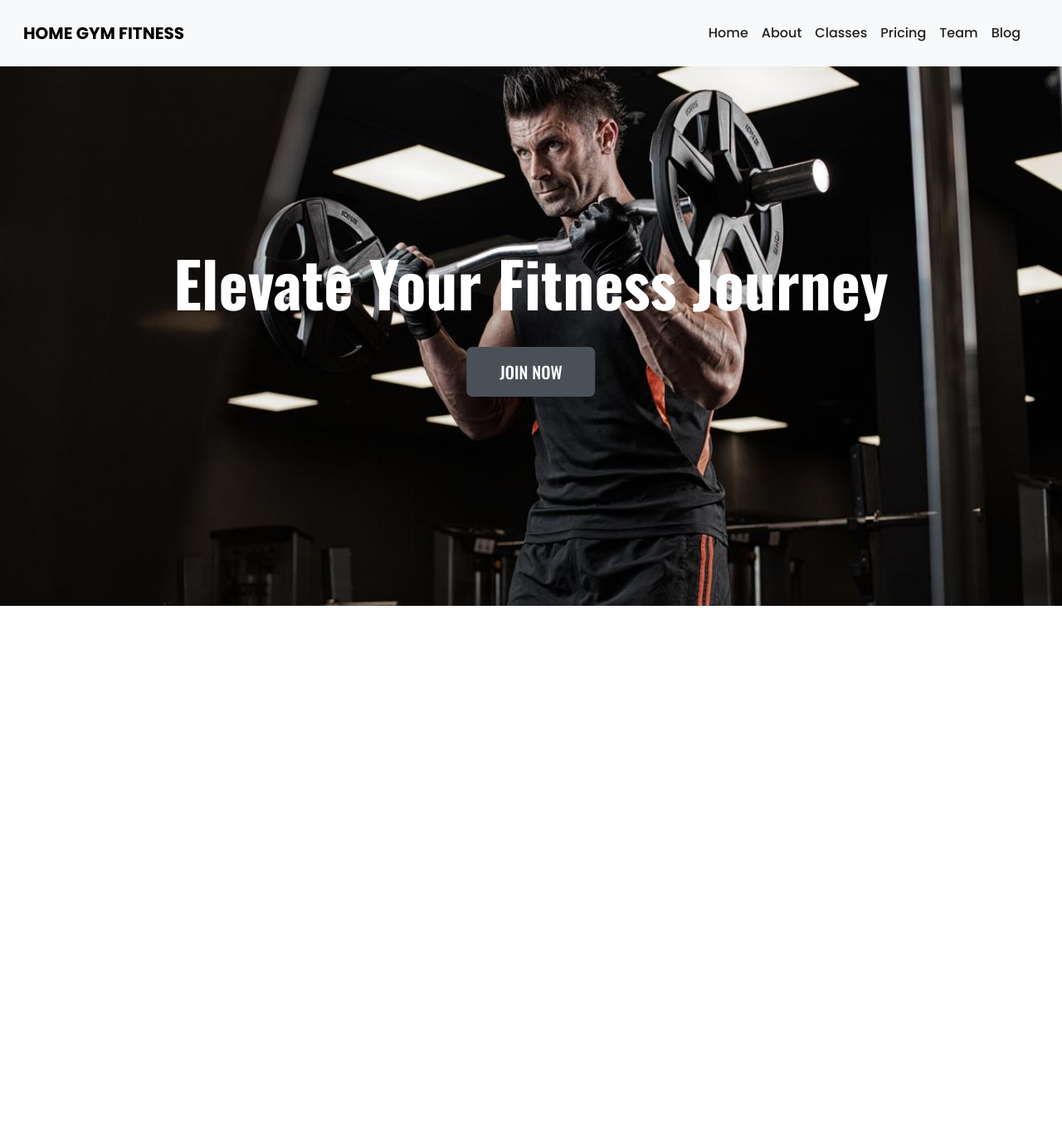
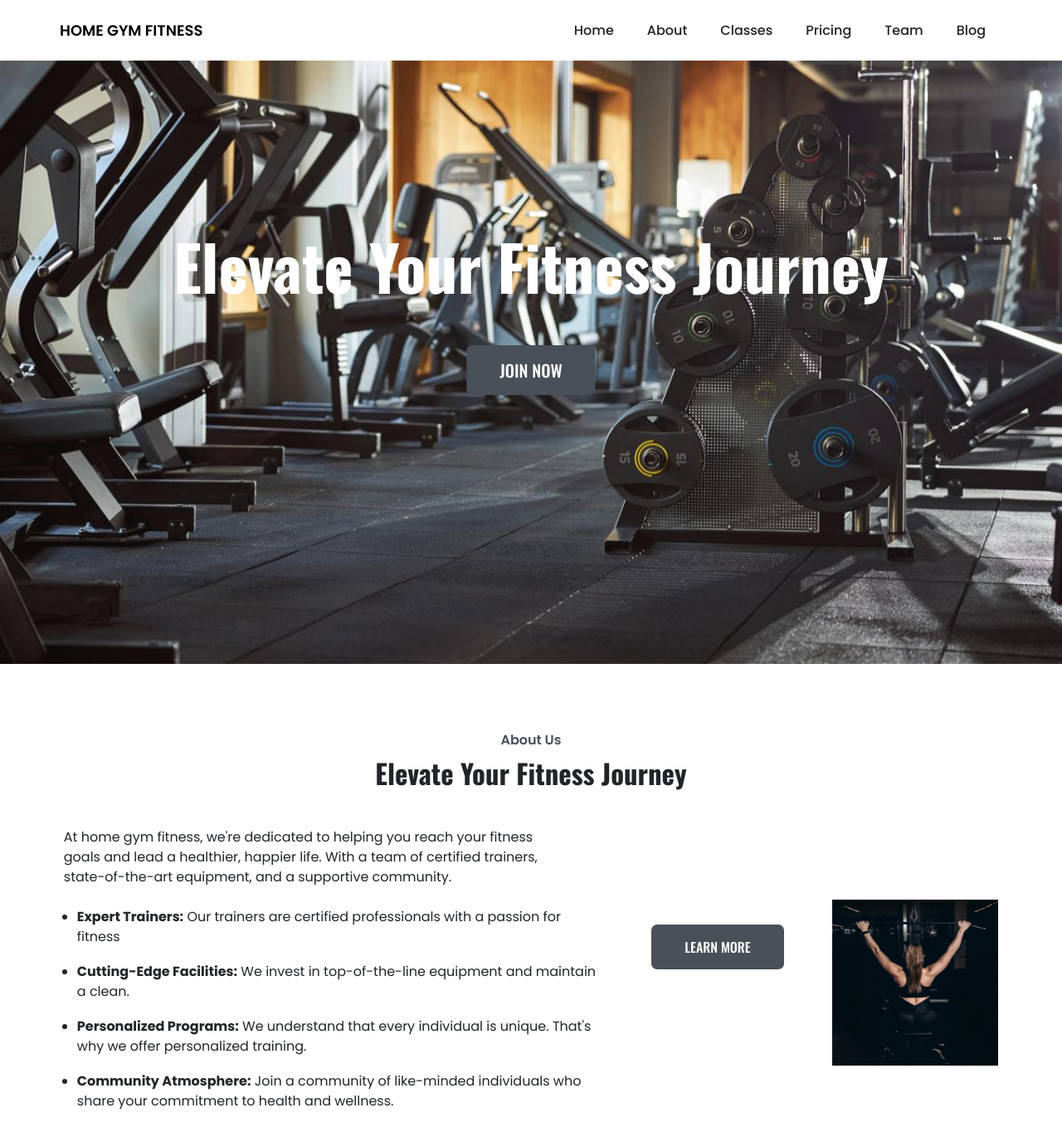
Before and after one commit to DouglasAraujo0/home-gym-fitness, a plain HTML site: page index.html in a window 1280 px wide. Shown: the whole page at 83% size. Before the commit the page ends 800 px from the top, so only its background shows below. Drawn offline with nearby package versions, Linux system fonts and the light colour scheme.

Commit message:
Comceçando primeira section

```diff
--- a/app.js
+++ b/app.js
@@ -1,6 +1,6 @@
 let currentIndex = 0; // Índice da imagem atual
-const images = document.querySelectorAll('.image-container img'); // Seleciona todas as imagens
-const totalImages = images.length; // Total de imagens
+const images = document.querySelectorAll('.image-container img');
+const totalImages = images.length;
 
 // Função para trocar a imagem
 function changeImage() {
@@ -15,4 +15,14 @@ function changeImage() {
 }
 
 // Troca a imagem a cada 3 segundos (3000ms)
-setInterval(changeImage, 6000);
+setInterval(changeImage, 3000);
+
+window.onscroll = function() { toggleNavbarClass() };
+
+    function toggleNavbarClass() {
+        if (window.scrollY > 50) {  // Quando o usuário rolar 50px ou mais
+            document.querySelector('.navbar').classList.add('scrolled');
+        } else {
+            document.querySelector('.navbar').classList.remove('scrolled');
+        }
+    }
--- a/index.html
+++ b/index.html
@@ -16,7 +16,7 @@
 <body>
 
     <header>
-        <nav class="navbar navbar-expand-lg bg-body-tertiary">
+        <nav class="navbar navbar-expand-lg">
             <div class="container-fluid">
                 <a class="navbar-brand" href="#">HOME GYM FITNESS</a>
                 <button class="navbar-toggler" type="button" data-bs-toggle="collapse" data-bs-target="#navbarNav" aria-controls="navbarNav" aria-expanded="false" aria-label="Toggle navigation">
@@ -60,8 +60,39 @@
             <img src="./img/banner-img5.jpg" alt="Homem fazendo remada serrote">
         </div>
 
+
+        <section>
+            <div class="titulo__sobre__nos">
+                <p class="paragrafo__sobre__nos">About Us</p>
+                <h2 class="texto__sobre__nos">Elevate Your Fitness Journey</h2>
+            </div>
+
+            <div class="sobre__nos">
+                <p class="introducao__sobre__nos">
+                    At home gym fitness, we're dedicated to helping you reach your fitness goals and lead a healthier, happier life. With a team of certified trainers, state-of-the-art equipment, and a supportive community.
+                </p>
+
+                 <ul class="lista__sobre__nos">
+                    <li class="item__lista">
+                        <strong>Expert Trainers:</strong> Our trainers are certified professionals with a passion for fitness
+                    </li>
+                    <li class="item__lista">
+                        <strong>Cutting-Edge Facilities:</strong> We invest in top-of-the-line equipment and maintain a clean.
+                    </li>
+                    <li class="item__lista">
+                        <strong>Personalized Programs:</strong> We understand that every individual is unique. That's why we offer personalized training.
+                    </li>
+                    <li class="item__lista">
+                        <strong>Community Atmosphere:</strong> Join a community of like-minded individuals who share your commitment to health and wellness.
+                    </li>
+                </ul>
+
+                <button type="button" class="btn__section__1">LEARN MORE</button>
+
+                <img src="./img/about1.jpg" alt="mulher fazendo puxada alta na máquina" class="img__puxada">
+            </div>
+        </section>
     </header>
-
     <script src="/app.js"></script>
     <script src="https://cdn.jsdelivr.net/npm/bootstrap@5.3.3/dist/js/bootstrap.bundle.min.js" integrity="sha384-YvpcrYf0tY3lHB60NNkmXc5s9fDVZLESaAA55NDzOxhy9GkcIdslK1eN7N6jIeHz" crossorigin="anonymous"></script>
 
--- a/style.css
+++ b/style.css
@@ -1,7 +1,12 @@
+* {
+    margin: 0;
+    box-sizing: border-box;
+}
+
 /* Contêiner principal para as imagens */
 .image-container {
     width: 100%;
-    height: 650px; /* Ajuste a altura conforme necessário */
+    height: 100vh; /* A altura é agora 100% da altura da tela */
     position: relative;
     overflow: hidden;
 }
@@ -12,10 +17,11 @@
     top: 0;
     left: 0;
     width: 100%;
-    height: 100%;
+    height: 100vh; /* Garante que a altura da imagem ocupe 100% da tela */
     object-fit: cover;
     opacity: 0; /* Imagens começam invisíveis */
-    transition: opacity 3s ease-in-out; /* Transição suave para a visibilidade */
+    transition: opacity 3s ease-in-out;
+    background-position: center;
 }
 
 /* A classe 'active' faz com que a imagem se torne visível */
@@ -29,7 +35,7 @@
     left: 50%;
     transform: translate(-50%, -50%); /* Ajusta para o centro exato */
     color: white; /* Cor do texto */
-    font-size:calc(1.575rem + 3.9vw);
+    font-size: calc(1.575rem + 3.9vw);
     font-weight: bold;
     font-family: "Oswald", sans-serif;
     z-index: 10;
@@ -39,7 +45,7 @@
     white-space: nowrap; /* Impede que o texto quebre em múltiplas linhas */
 }
 
-.btn-secondary {
+.btn {
     position: absolute;
     background-color: #495057;
     color: white;
@@ -53,41 +59,143 @@
     font-size: 1.25rem;
     padding: 15px 40px;
     border: none;
+    margin: 0 0 8px;
 }
 
-.btn-secondary:hover {
+.btn:hover {
     background-color: #FFF;
     color: #495057;
 }
 
+/* Estilo do Navbar */
+nav, .nav, .navbar-brand, .nav-link, .nav-item, #navbarNav {
+    font-family: 'Poppins', sans-serif;
+}
+
 .navbar {
-    padding: 20px 0;
+    position: fixed;
+    top: 0;
+    width: 100%;
+    z-index: 9999;
+    padding: 16px 0; /* Padding inicial */
+    background-color: white; /* Mantém o fundo branco */
+    transition: padding 0.3s ease, box-shadow 0.3s ease; /* Transição suave */
+    box-sizing: border-box; /* Garante o comportamento correto das bordas e margens */
+}
+
+/* Quando rola a página para baixo */
+.navbar.scrolled {
+    padding: 10px 0; /* Reduz o padding quando rolar */
+    background-color: white; /* Fundo branco permanece */
+    box-shadow: 0 10px 30px -10px rgb(0 64 128 / 20%); /* Adiciona a sombra */
 }
 
 .navbar-brand {
-    font-family: "Poppins", sans-serif;
-    font-size: 20px;
-    margin-left: 16px;
+    display: flex;
+    font-weight: 600;
+    justify-content: center;
+    align-items: center;
+    font-size: 18px;
+    margin: 0 16px 0 0;
     padding-top: 5px;
-    font-weight: 700;
+}
+
+.nav-item {
+    padding: 0 12px;
 }
 
 .nav-link {
-    font-family: "Poppins", sans-serif;
     color: #212121;
     font-weight: 500;
+    transition: color 0.3s ease;
 }
 
 .nav-link:hover {
-
+    color: #495057;
 }
 
 #navbarNav {
     display: flex;
     justify-content: flex-end;
-    margin-right: 30px;
 }
 
-.navbar {
+.navbar-expand-lg {
+    padding: 16.5px 0;
+}
+
+div.container-fluid {
+    margin: 0 60px;
+}
+
+.titulo__sobre__nos {
+    display: flex;
+    flex-direction: column;
+    align-items: center;
+    padding-top: 5rem;
+}
+
+.paragrafo__sobre__nos {
+    font-family: "Poppins", sans-serif;
+    font-size: 16px;
+    color: #495057;
+    font-weight: 600;
+    margin: 0 0 8px;
+}
+
+.texto__sobre__nos {
+    font-family: 'Oswald', sans-serif;
+    font-size: calc(1.325rem + .9vw);
+    font-weight: 700;
+}
+
+.sobre__nos {
+    display: flex;
+    flex-wrap: wrap; /* Permite que o conteúdo se ajuste em telas menores */
+    align-items: flex-start;
+    justify-content: space-between;
+    padding-top: 30px;
+    margin: 0 6%;
+    gap: 15px;
+}
+
+.introducao__sobre__nos {
+    font-family: "Poppins", sans-serif;
+    font-size: 16px;
+    padding: 8px 48px 0px 0px;
+    margin: 0px 0px 0px;
+    max-width: 650px;
+}
+
+.lista__sobre__nos {
+    font-family: "Poppins", sans-serif;
+    padding-left: 16px;
+    max-width: 650px;
+}
+
+.item__lista {
+    padding: 9px 0px;
+    font-size: 16px;
+}
+
+.btn__section__1 {
+    background-color: #495057;
+    color: white;
+    border-radius: 7px;
+    font-family: "Oswald", sans-serif;
+    font-weight: 500;
+    font-size: 1rem;
+    padding: 15px 40px;
+    border: none;
+    margin-top: 30px;
+}
+
+.btn__section__1:hover {
     background-color: #FFF;
+    color: #495057;
+    border:solid 2px #495057;
 }
+
+.img__puxada {
+    height: 200px;
+    width: 200px;
+}
```
Also changed, not shown: img/about1.jpg (added).
